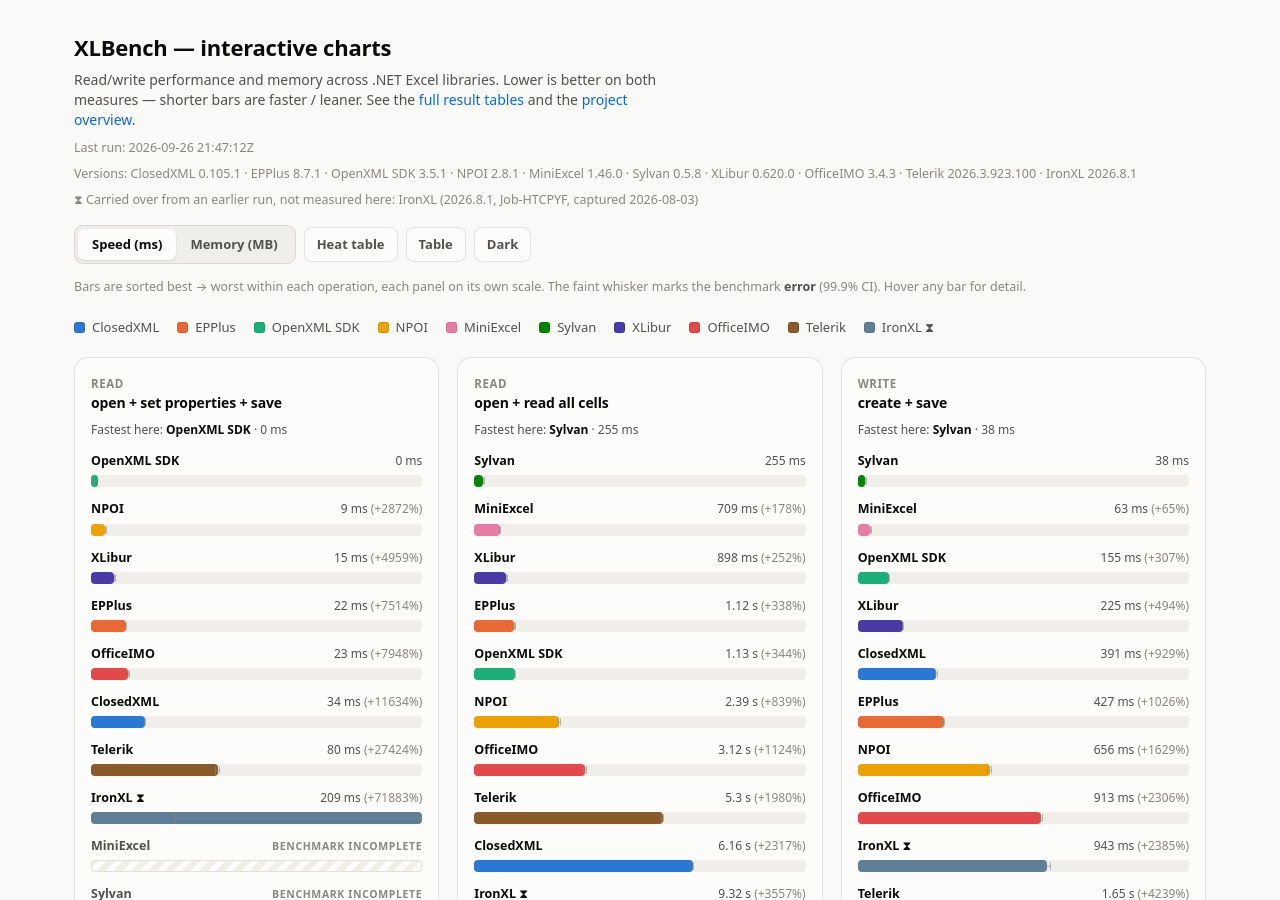
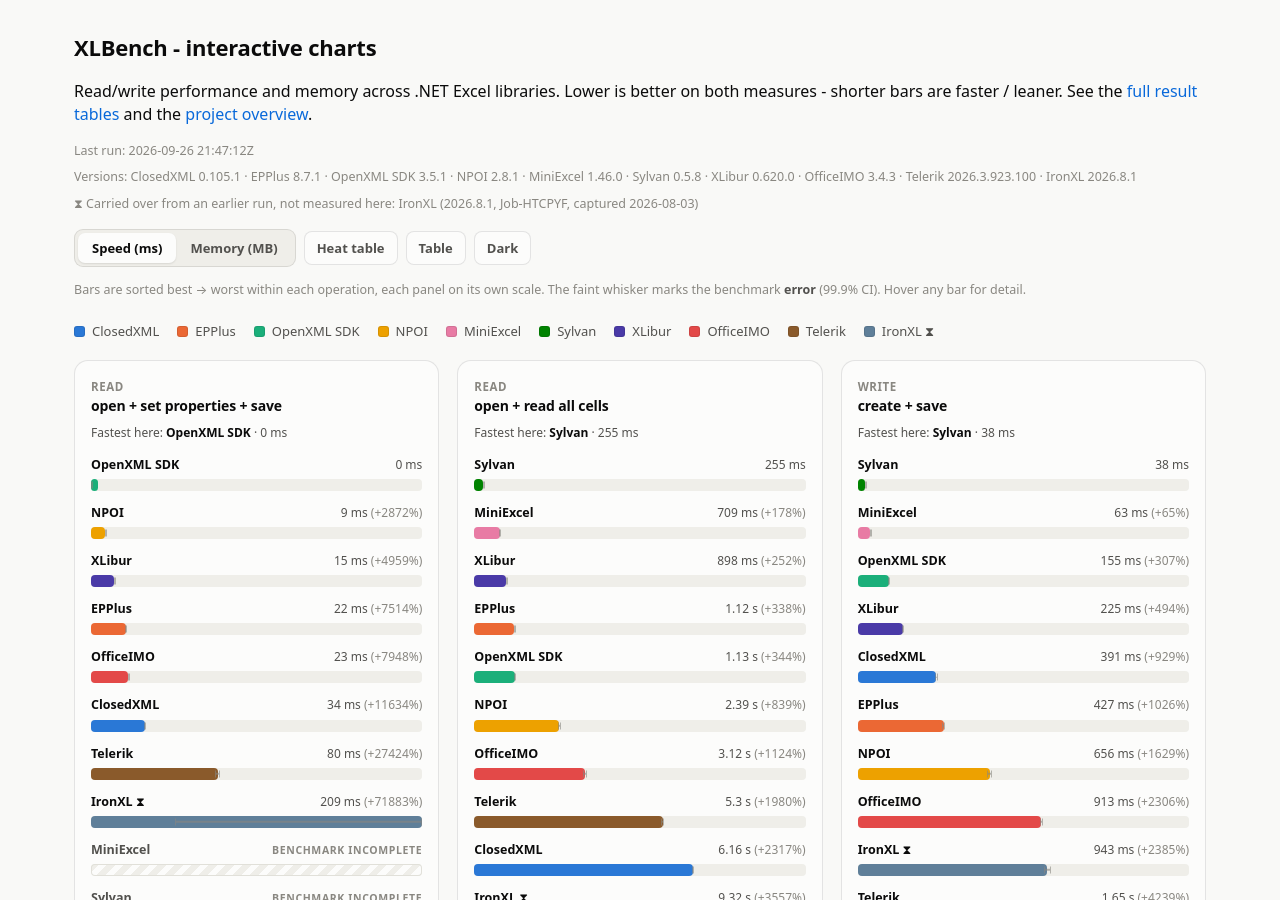
Before and after one commit to jafin/XLBench, a Jekyll site: the page docs/charts.html, which Jekyll copies as it is, in a window 1280 px wide and 900 px high. Built offline with Jekyll 4.4.1, drawn with Linux system fonts in a browser that asks for light colours.

Commit message:
tidy charts

```diff
--- a/docs/charts.html
+++ b/docs/charts.html
@@ -19,7 +19,7 @@
 <head>
 <meta charset="utf-8">
 <meta name="viewport" content="width=device-width, initial-scale=1">
-<title>XLBench — interactive charts</title>
+<title>XLBench - interactive charts</title>
 <style>
   :root{
     color-scheme: light;
@@ -152,8 +152,8 @@
 <div class="wrap">
   <header class="top">
     <div>
-      <h1>XLBench — interactive charts</h1>
-      <p class="sub">Read/write performance and memory across .NET Excel libraries. Lower is better on both measures — shorter bars are faster / leaner. See the <a href="results.html">full result tables</a> and the <a href="./">project overview</a>.</p>
+      <h1>XLBench - interactive charts</h1>
+      <p>Read/write performance and memory across .NET Excel libraries. Lower is better on both measures - shorter bars are faster / leaner. See the <a href="results.html">full result tables</a> and the <a href="./">project overview</a>.</p>
       <p class="meta" id="updated"></p>
       <p class="meta" id="versions"></p>
       <p class="meta" id="snapshotNote" style="display:none"></p>
```
